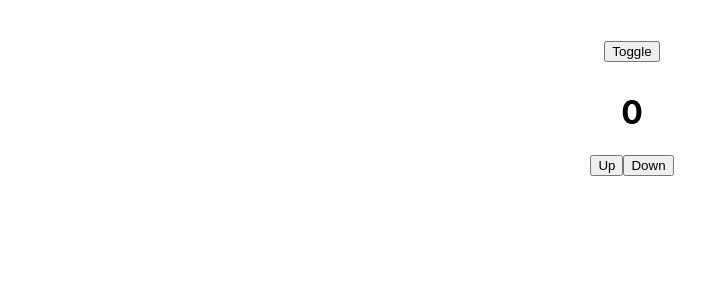
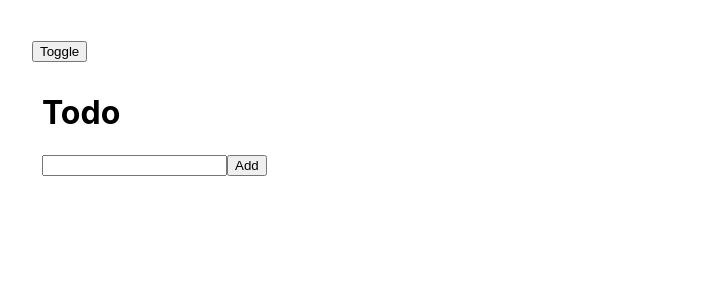
Before and after one commit to sontriplelift/react-app, a React (Create React App) app: page / in a window 1280 px wide. Both pictures are taken after a click on the button "Toggle". Shown: the top 300 px of the page, without its empty margins (8-713 px from the left). Built offline with nearby package versions, Linux system fonts and the light colour scheme.

Commit message:
Todo App with useReducer

```diff
--- a/src/App.css
+++ b/src/App.css
@@ -1,5 +1,5 @@
 .App {
-  text-align: center;
+  /* text-align: center; */
   padding: 30px;
 }
 
--- a/src/App.js
+++ b/src/App.js
@@ -9,6 +9,7 @@ import CountMemo from './CountMemo';
 import CountUseCallback from './CountUseCallback';
 import SampleUseMemo from './SampleUseMemo';
 import SampleUseReducer from './SampleUseReducer';
+import TodoAppUseReducer from './TodoAppUseReducer';
 
 function App() {
   const [show, setShow] = useState(false);
@@ -38,7 +39,8 @@ function App() {
       <h1>{count}</h1> */}
 
       {/* {show && <SampleUseMemo />} */}
-      {show && <SampleUseReducer />}
+      {/* {show && <SampleUseReducer />} */}
+      {show && <TodoAppUseReducer />}
     </div>
   );
 }
--- /dev/null
+++ b/src/TodoAppUseReducer.js
@@ -0,0 +1,96 @@
+/**
+ * 1. Init state
+ * 2. Actions
+ * 3. Reducer
+ * 4. Dispatch
+ */
+
+import { useReducer, useRef } from "react";
+
+const initState = {
+  job: '',
+  jobs: []
+};
+
+// Actions
+const SET_JOB = 'set_job';
+const ADD_JOB = 'add_job';
+const DELETE_JOB = 'delete_job';
+
+const setJob = (payload) => {
+  return {
+    type: SET_JOB,
+    payload
+  }
+}
+const addJob = (payload) => {
+  return {
+    type: ADD_JOB,
+    payload
+  }
+}
+const deleteJob = (payload) => {
+  return {
+    type: DELETE_JOB,
+    payload
+  }
+}
+
+// Reducer
+const reducer = (state, action) => {
+  switch(action.type) {
+    case SET_JOB:
+      return {
+        ...state,
+        job: action.payload
+      };
+    case ADD_JOB:
+      return {
+        ...state,
+        jobs: [...state.jobs, action.payload]
+      };
+    case DELETE_JOB:
+      const newJobs = [...state.jobs];
+      newJobs.splice(action.payload, 1)
+      return {
+        ...state,
+        jobs: newJobs
+      };
+    default:
+      throw new Error('Invalid action!');
+  }
+}
+
+// Dispatch
+function TodoAppUseReducer() {
+  const [state, dispatch] = useReducer(reducer, initState);
+
+  const inputRef = useRef();
+
+  const handleAdd = () => {
+    dispatch(addJob(state.job));
+    dispatch(setJob(''));
+    inputRef.current.focus();
+  }
+
+  return (
+    <div>
+      <h1>Todo</h1>
+      <input
+        ref={inputRef}
+        value={state.job}
+        onChange={(e) => dispatch(setJob(e.target.value))}/>
+      <button onClick={handleAdd}>Add</button>
+      <ul>
+        {state.jobs.map((item, index) => (
+          <li key={index}>
+            {item}
+            <button onClick={() => dispatch(deleteJob(index))}>&times;</button>
+          </li>
+        ))}
+      </ul>
+    </div>
+  );
+}
+
+export default TodoAppUseReducer;
```
